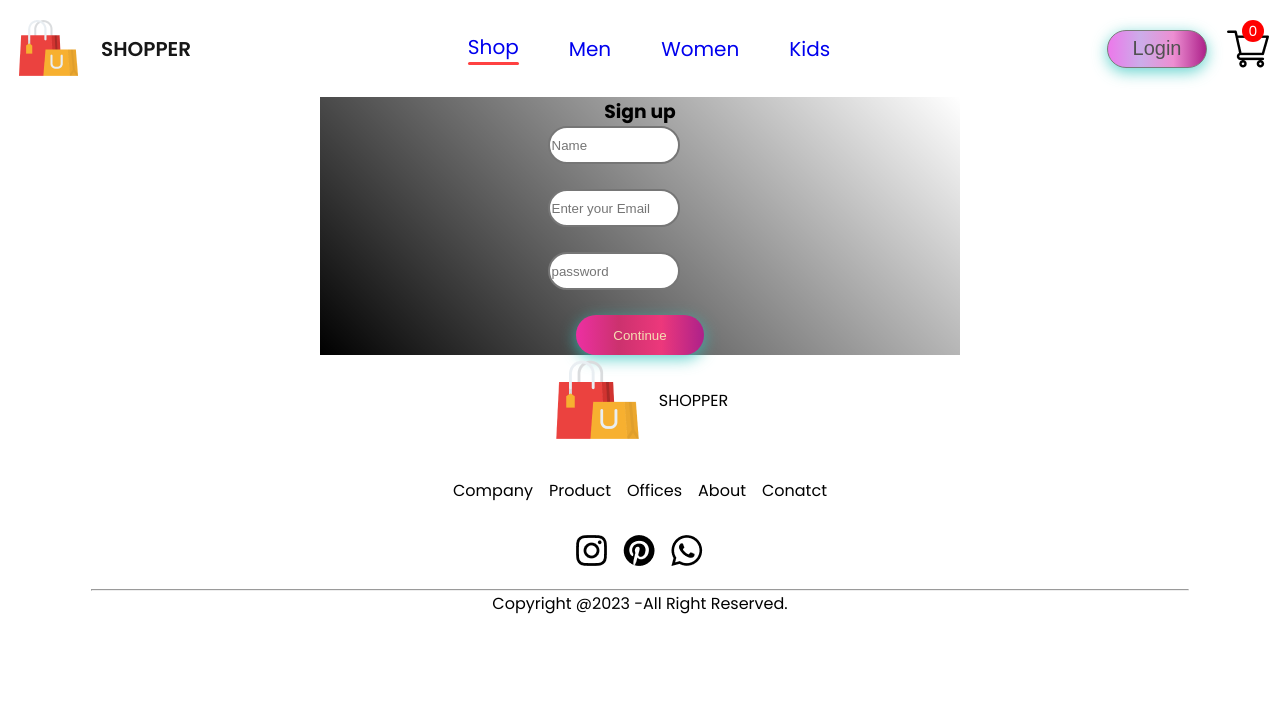
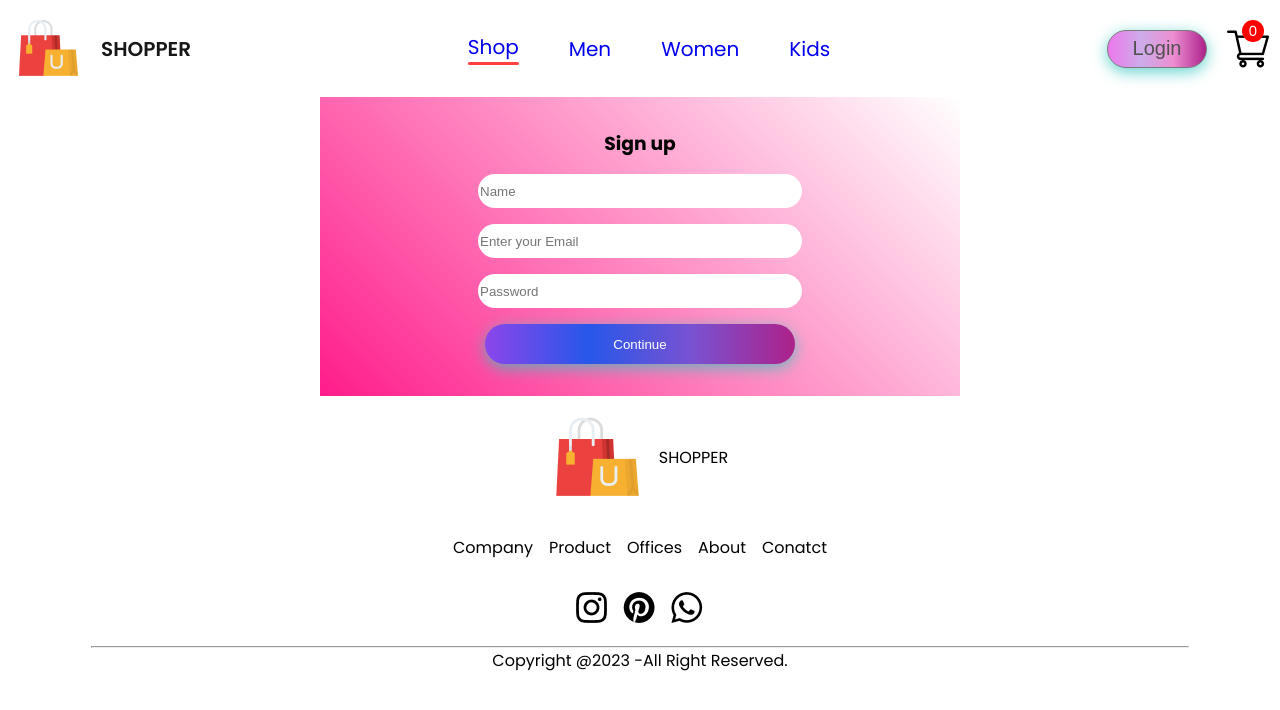
Before and after one commit to rinoykj007/eco, a React (Vite) app: page /login in a window 1280 px wide. Shown: the top 710 px of the page. Built offline with nearby package versions, Linux system fonts and the light colour scheme.

Commit message:
Sandbox snapshot commit

```diff
--- a/src/Pages/LoginSignUp.css
+++ b/src/Pages/LoginSignUp.css
@@ -1,15 +1,34 @@
 input {
   border-radius: 22px;
-  border-style: double;
   margin: 0rem 2rem;
+  border: none !important;
   height: 2rem;
-  width: 50% !important;
+  width: 20rem !important;
+}
+@media (max-width: 768px) {
+  input {
+    width: 100% !important;
+  }
+}
+form {
+  display: flex;
+  gap: 1rem;
+  flex-direction: column;
+  align-items: center;
+  justify-content: center;
+}
+label {
+  display: flex;
+  align-items: center;
+  justify-content: center;
 }
 .Signup {
+  margin-bottom: 1rem;
   display: flex;
   align-items: center;
   justify-content: center;
   width: 100%;
+  flex-direction: column;
 }
 
 .Signup-form {
@@ -17,6 +36,17 @@ input {
   flex-direction: column;
   align-items: center;
   justify-content: center;
-  background: linear-gradient(45deg, black, transparent);
+  background: linear-gradient(45deg, #ff007ce3, transparent);
   width: 50%;
+  gap: 1rem;
+  padding: 2rem 0;
 }
+
+button.Signup-input {
+  background-color: #007bff;
+  color: white;
+  border: none;
+  cursor: pointer;
+  padding: 10px;
+  width: 80%;
+}
--- a/src/Pages/LoginSignUp.jsx
+++ b/src/Pages/LoginSignUp.jsx
@@ -16,8 +16,9 @@ const LoginSignUp = () => {
 
   return (
     <div className="Signup">
-      <form className="Signup-form" onSubmit={handleSubmit}>
+      <div className="Signup-form">
         <h3>Sign up</h3>
+        <form onSubmit={handleSubmit}>
           <label htmlFor="username">
             <input
               className="Signup-input"
@@ -28,7 +29,6 @@ const LoginSignUp = () => {
               onChange={(e) => setUsername(e.target.value)}
             />
           </label>
-        <br />
           <label htmlFor="email">
             <input
               className="Signup-input"
@@ -39,23 +39,22 @@ const LoginSignUp = () => {
               onChange={(e) => setEmail(e.target.value)}
             />
           </label>
-        <br />
           <label htmlFor="password">
             <input
               className="Signup-input"
-            placeholder="password"
+              placeholder="Password"
               type="password"
               id="password"
               value={password}
               onChange={(e) => setPassword(e.target.value)}
             />
           </label>
-        <br />
           <button className="Signup-input" type="submit">
             Continue
           </button>
         </form>
       </div>
+    </div>
   );
 };
 
```
Lines whose indentation alone changed are shown as unchanged.
